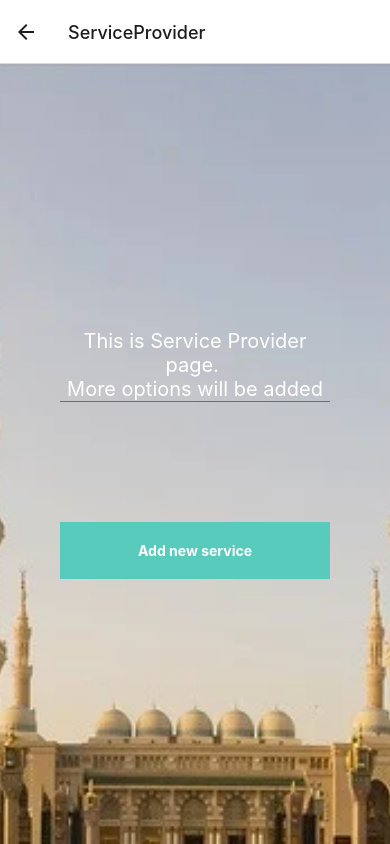
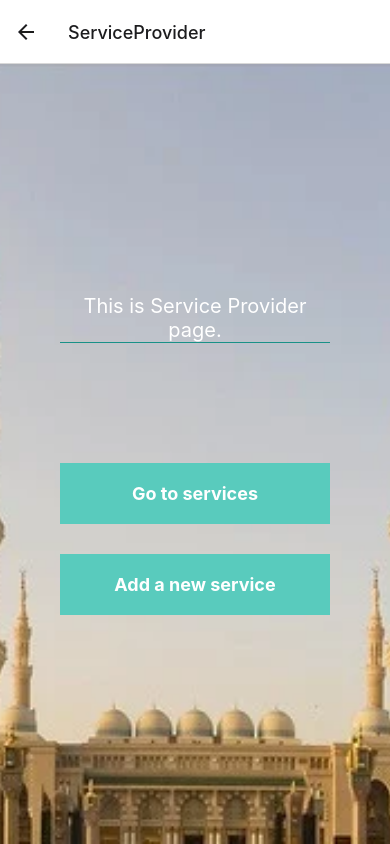
Before and after one commit to salaamah/mn-project2, a React Native app: screen /ServiceProvider in a window 390 px wide. Built offline with nearby package versions, Linux system fonts and the light colour scheme.

Commit message:
some changes in stylesheet

```diff
--- a/Screens/AddService.js
+++ b/Screens/AddService.js
@@ -24,7 +24,6 @@ const AddService = ({navigation}) => {
         }catch(error){
             Alert.alert(error.message);
         }
-
     }
 
   return (
--- a/Screens/Admin.js
+++ b/Screens/Admin.js
@@ -105,6 +105,7 @@ const styles = StyleSheet.create({
   },
   buttonText:{
       color:'#fff',
-      fontWeight: 'bold'
+      fontWeight: 'bold',
+      fontSize:17
   },
 })
--- a/Screens/Guidance.js
+++ b/Screens/Guidance.js
@@ -77,7 +77,6 @@ export default Guidance
 const styles = StyleSheet.create({
     text:{
         fontSize:20,
-        //color:'white',
         padding:15
     },
     textHeading:{
--- a/Screens/ServiceProvider.js
+++ b/Screens/ServiceProvider.js
@@ -7,8 +7,16 @@ const ServiceProvider = ({navigation}) => {
       style={styles.bg}
       source={require('../assets/mn-bg2.png')}>
         <View style={styles.innerBox}>
-        <Text style={styles.header}>This is Service Provider page. {'\n'}More options will be added</Text>
-
+        <Text style={styles.header}>This is Service Provider page.</Text>
+        <TouchableOpacity
+          style={styles.button}
+          onPress={()=>{
+            navigation.navigate("Services");
+            }
+          }
+          >
+          <Text style={styles.buttonText}>Go to services</Text>
+        </TouchableOpacity>
         <TouchableOpacity
           style={styles.button}
           onPress={()=>{
@@ -16,7 +24,7 @@ const ServiceProvider = ({navigation}) => {
             }
           }
           >
-          <Text style={styles.buttonText}>Add new service</Text>
+          <Text style={styles.buttonText}>Add a new service</Text>
         </TouchableOpacity>
         </View>
     </ImageBackground>
@@ -55,6 +63,7 @@ const styles = StyleSheet.create({
 },
 buttonText:{
     color:'#fff',
-    fontWeight: 'bold'
+    fontWeight: 'bold',
+    fontSize:18
 },
 })
--- a/Screens/Services.js
+++ b/Screens/Services.js
@@ -20,7 +20,6 @@ const Services = ({navigation}) => {
     source={require('../assets/mn-bg-sky.png')}
       >
       <Text style={styles.text}>Available services</Text>
-
       <ScrollView>
       <View style={styles.serviceContainer}>
         {
@@ -62,7 +61,7 @@ const Services = ({navigation}) => {
           ))
         }
       </View>
-
+      </ScrollView>
       <TouchableOpacity
         style={styles.button}
         onPress={()=>{
@@ -70,7 +69,6 @@ const Services = ({navigation}) => {
       >
         <Text style={styles.buttonText}>Logout</Text>
       </TouchableOpacity>
-      </ScrollView>
     </ImageBackground>
   )
 }
@@ -91,14 +89,13 @@ const styles = StyleSheet.create({
   text:{
     textAlign:'center',
     fontSize:20,
-    //color:'white'
   },
   button:{
     alignSelf:'center',
     alignItems:'center',
     padding:12,
     backgroundColor:'#345B2A',
-    margin:50,
+    margin:18,
     width:120,
     borderRadius:5,
 
@@ -122,5 +119,6 @@ const styles = StyleSheet.create({
     flexDirection: 'row',
     flexWrap: 'wrap',
     justifyContent: 'space-evenly',
+    height:1000,
   },
 })
--- a/Screens/data.js
+++ b/Screens/data.js
@@ -3,7 +3,6 @@ let data = [
     {"s_id":2,"s_name":"Exchange Rate","status":"Active","icon":require("../assets/cx.png"),"route":"Currency"},
     {"s_id":3,"s_name":"Prayer Times","status":"Active","icon":require("../assets/images/PrayerTime.jpeg"),"route":"PrayerTimes"},
     {"s_id":4,"s_name":"Lost and Found","status":"Active","icon":require("../assets/images/LostAndFound.jpeg"),"route":""},
-    {"s_id":5,"s_name":"Zamzam","status":"Active","icon":require("../assets/images/Zamzam.jpeg"),"route":""},
   ];
 
   module.exports = data;
```
Also changed, not shown: Screens/Home.js (+4 -20 lines), Screens/Login.js (+3 -6 lines), Screens/ServiceList.js (+0 -20 lines).
